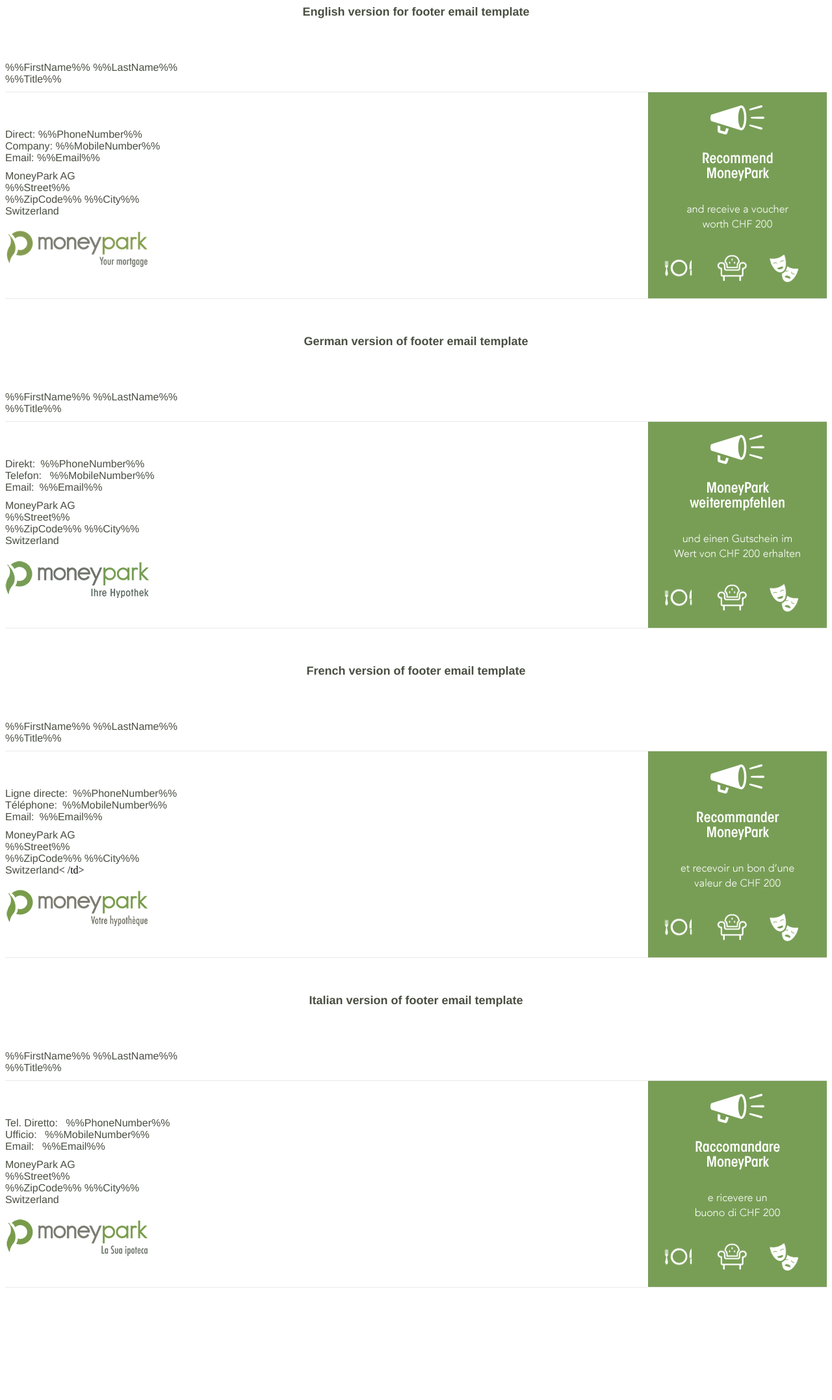
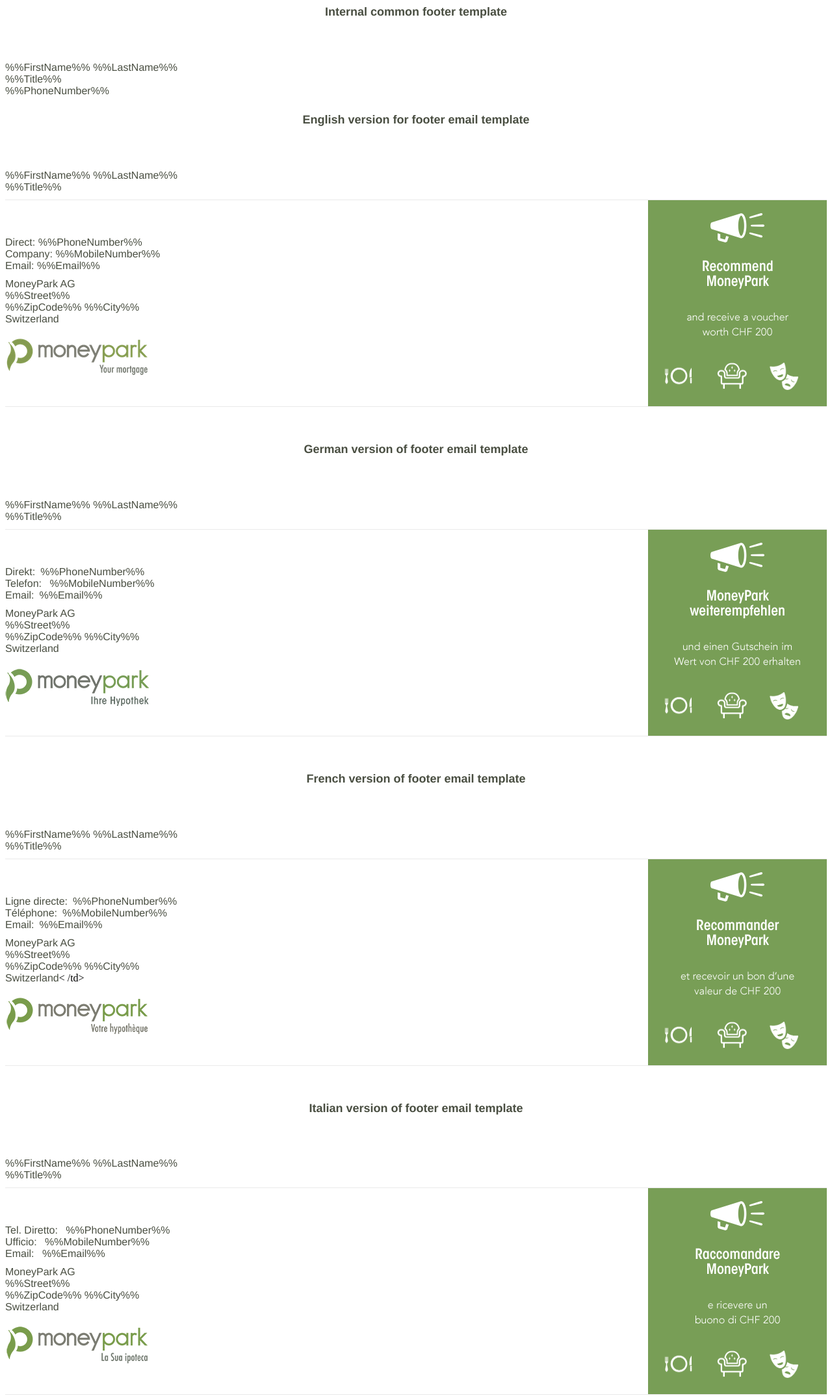
Before and after one commit to moneypark/email-footer, a Django app: page /footer-email/ in a window 1280 px wide. Shown: the whole page at 65% size. Before the commit the page ends 1981 px from the top, so only its background shows below. Run offline with Django 3.2, Linux system fonts and the light colour scheme.

Commit message:
Add internal footer template

```diff
--- a/footer_email/templates/footer_email/base.html
+++ b/footer_email/templates/footer_email/base.html
@@ -1,5 +1,46 @@
 {% load static from staticfiles %}
 {% load i18n %}
+
+
+<h2 style="font-family:Helvetica,Arial,sans-serif;color:#494e41;text-align:center;font-size:18px;padding:0 0 40px 0;">Internal common footer template</h2>
+<!--Internal Template-->
+<!DOCTYPE html>
+{% spaceless %}
+<html>
+<head>
+    <meta name="viewport" content="width=device-width, initial-scale=1.0">
+    <link rel="profile" href="http://microformats.org/profile/hcard">
+</head>
+<body>
+  <table width="100%" border="0" cellspacing="0" cellpadding="0" class="vcard">
+      <tbody>
+          <tr><td><img width="1" height="1" src="{% static 'i/blank.gif' %}" border="0" nosend="1" alt=""></td></tr>
+          <tr><td style="height:10px;display:block">&nbsp;</td></tr>
+          <tr>
+              <td style="font-family:Helvetica,sans-serif;font-size:16px;color:#494e41;">
+                  <span class="given-name">%%FirstName%%&nbsp;</span>
+                  <span class="family-name">%%LastName%%</span>
+              </td>
+          </tr>
+          <tr>
+              <td>
+                  <span class="title" style="font-family:Helvetica,sans-serif;font-size:16px;color:#494e41;">%%Title%%</span>
+              </td>
+          </tr>
+          <tr>
+              <td class="tel">
+                  <a href="tel:%%PhoneNumber%%" class="value" style="text-decoration:none;outline:none">
+                      <font color="#494e41" face="Helvetica,sans-serif" style="font-size:12pt;">%%PhoneNumber%%</font>
+                  </a>
+              </td>
+          </tr>
+          <tr><td style="height:10px;display:block">&nbsp;</td></tr>
+      </tbody>
+  </table>
+</body>
+</html>
+{% endspaceless %}
+<!--end Interanl Template-->
 
 <h2 style="font-family:Helvetica,Arial,sans-serif;color:#494e41;text-align:center;font-size:18px;padding:0 0 40px 0;">English version for footer email template</h2>
 <!--En Template-->
@@ -9,7 +50,7 @@
 <head>
     <meta name="viewport" content="width=device-width, initial-scale=1.0">
     <link rel="profile" href="http://microformats.org/profile/hcard">
-{#    <style>a{text-decoration:none;}@media(max-width:480px){.a{display:block;width:100%;}.b{width:100% !important;}}</style>#}
+    <style>a{text-decoration:none;}@media(max-width:480px){.a{display:block;width:100%;}.b{width:100% !important;}}</style>
 </head>
 <body>
   <table width="100%" border="0" cellspacing="0" cellpadding="0" class="vcard a">
```
